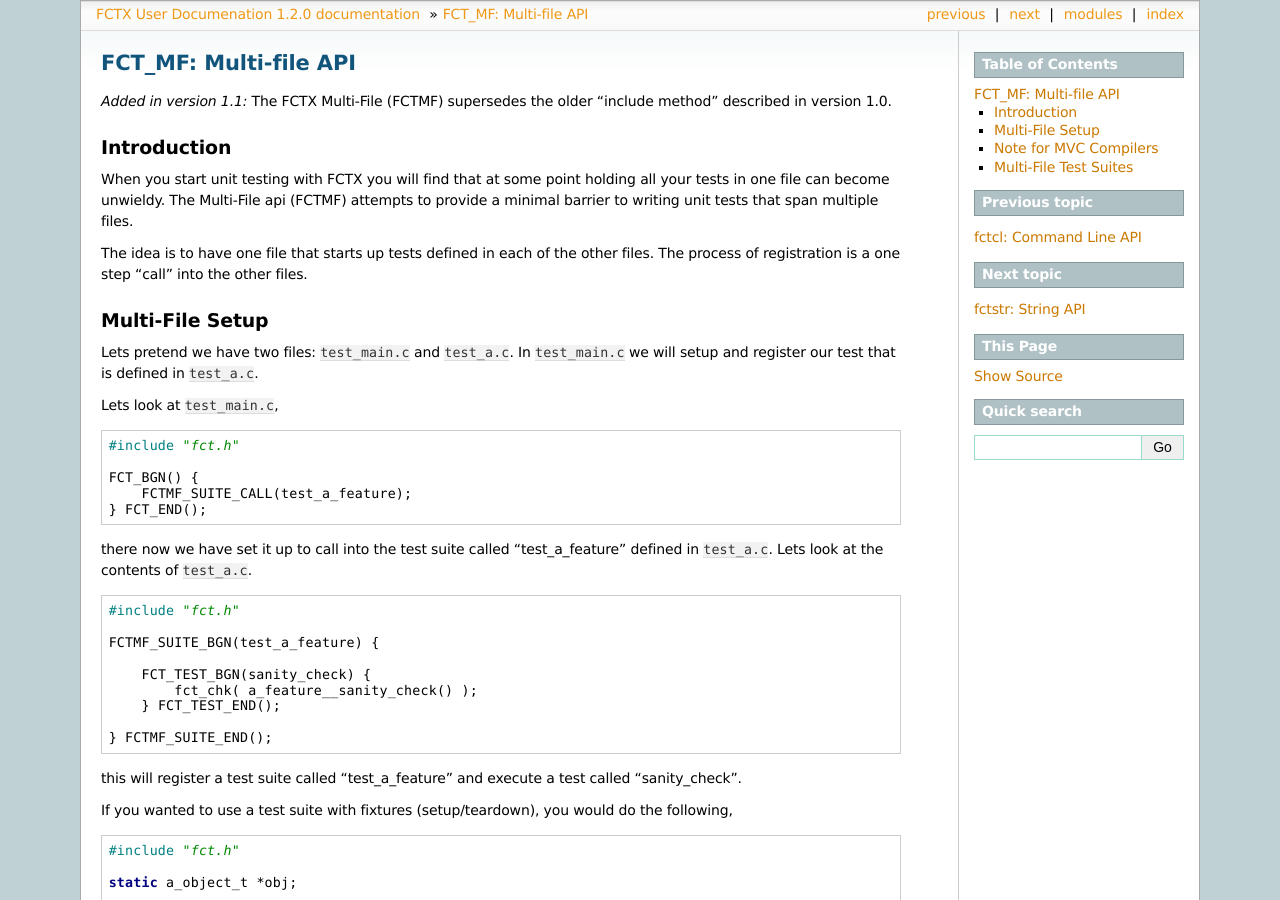
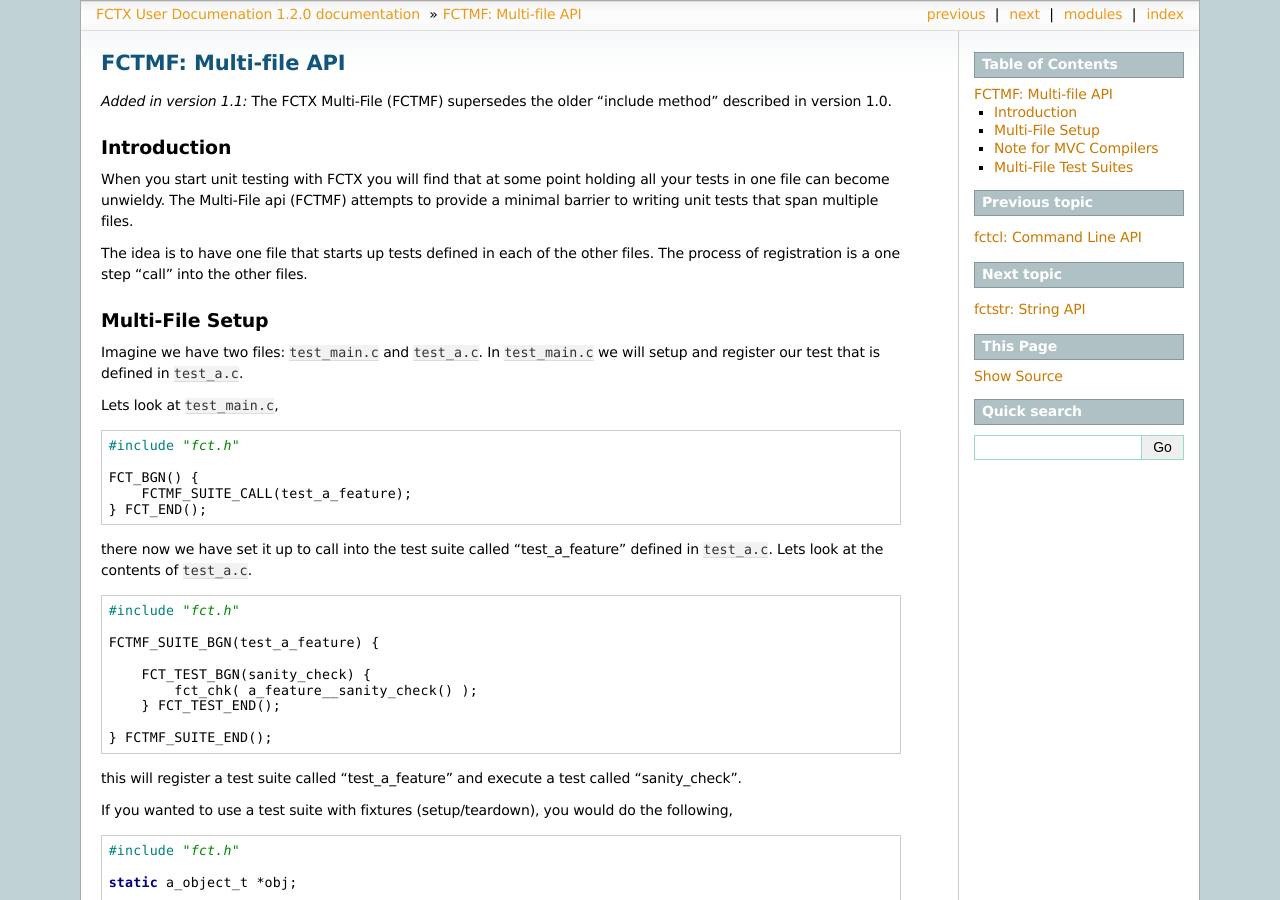
Before and after one commit to imb/fctx, a Sphinx documentation site: the page built from doc/usr/source/mfapi_fct.rst, in a window 1280 px wide and 900 px high. Built offline with Sphinx 7.4.7, drawn with Linux system fonts in a browser that asks for light colours; formulas are drawn with MathJax 3; some of the changed text lies outside the part shown.

Commit message:
DOC: Minor changes for consistency.

```diff
--- a/doc/usr/source/mfapi_fct.rst
+++ b/doc/usr/source/mfapi_fct.rst
@@ -1,6 +1,6 @@
-======================
-FCT_MF: Multi-file API
-======================
+=====================
+FCTMF: Multi-file API
+=====================
 
 .. module:: FCTMF
    :platform: Unix, Windows
@@ -24,7 +24,7 @@ files. The process of registration is a one step "call" into the other files.
 Multi-File Setup
 ----------------
 
-Lets pretend we have two files: :file:`test_main.c` and :file:`test_a.c`. In
+Imagine we have two files: :file:`test_main.c` and :file:`test_a.c`. In
 :file:`test_main.c` we will setup and register our test that is defined in
 :file:`test_a.c`.
 
```
